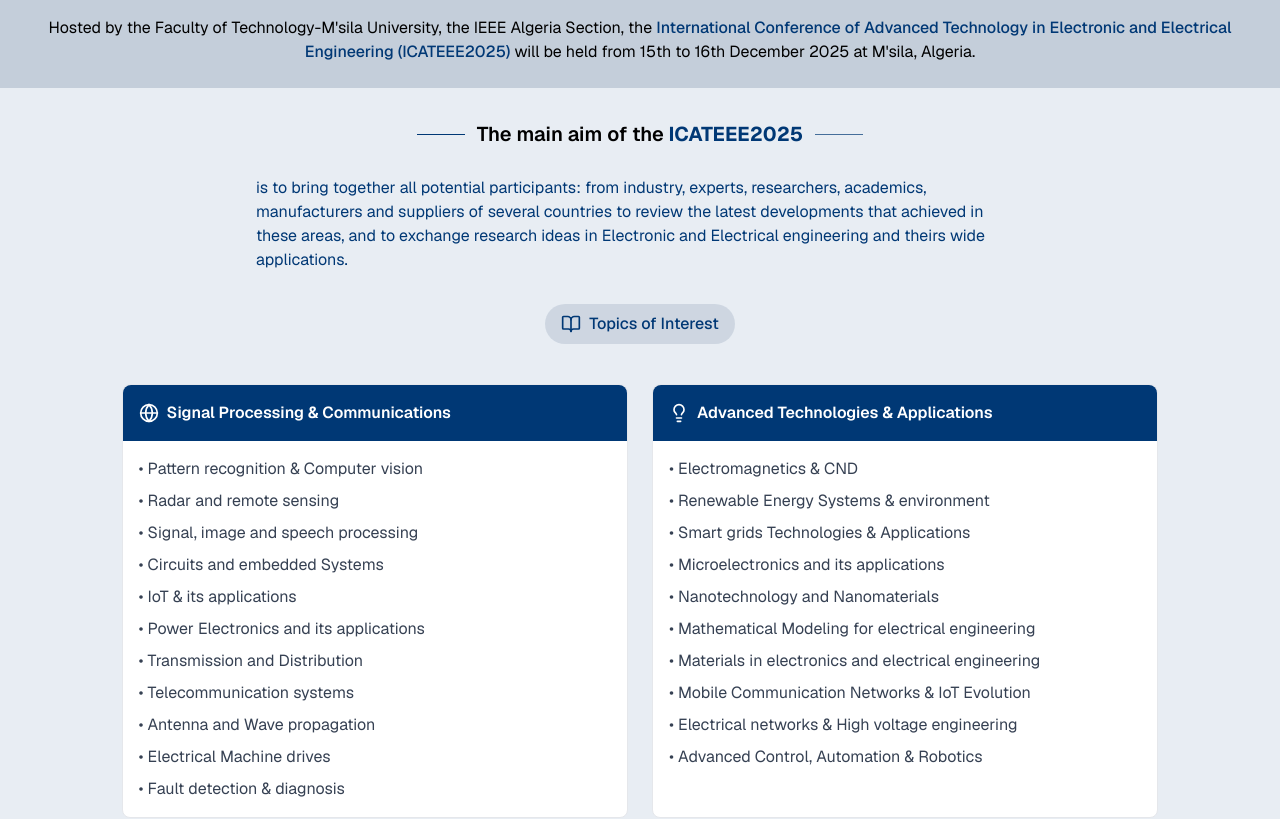
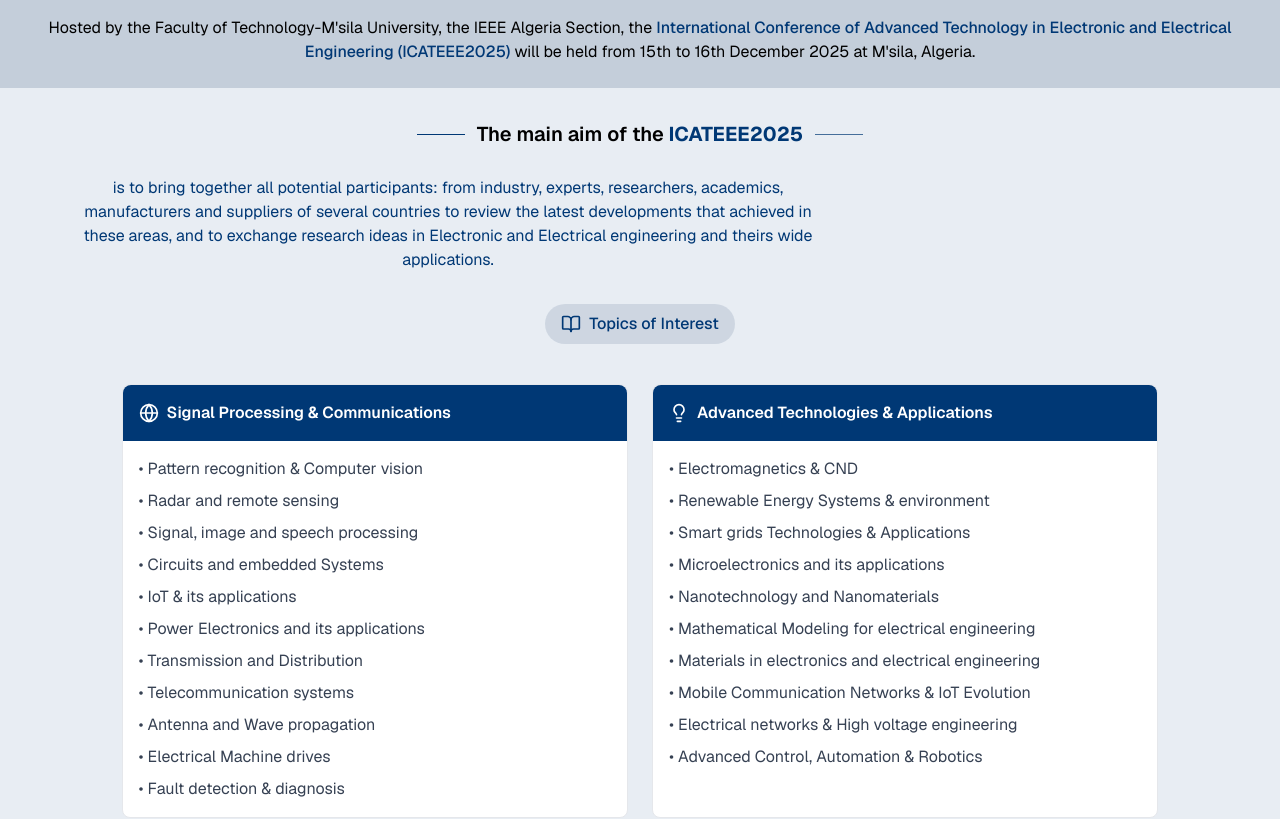
Before and after one commit to KarimBenn22/icateee, a Next.js app: page / in a window 1280 px wide. Shown: the part 580-1399 px from the top of the page. Built offline with nearby package versions, Linux system fonts and the light colour scheme.

Commit message:
modify topics styling

```diff
--- a/app/components/sections/topics.tsx
+++ b/app/components/sections/topics.tsx
@@ -36,7 +36,7 @@
   ];
 
   return (
-    <div className="flex gap-4 w-full flex-col justify-center">
+    <div className="flex gap-4 w-full flex-col justify-center text-center">
       <div className="flex items-center justify-center mb-3">
         <div className="h-px w-12 bg-primary"></div>
         <h2 className="text-lg md:text-xl font-semibold mx-3 text-black">
@@ -45,7 +45,7 @@
         </h2>
         <div className="h-px w-12 bg-primary/70"></div>
       </div>
-      <p className="text-sm md:text-base mb-4 max-w-3xl mx-auto text-primary">
+      <p className="text-sm md:text-base mb-4 max-w-3xl text-primary">
         is to bring together all potential participants: from industry, experts,
         researchers, academics, manufacturers and suppliers of several countries
         to review the latest developments that achieved in these areas, and to
```
